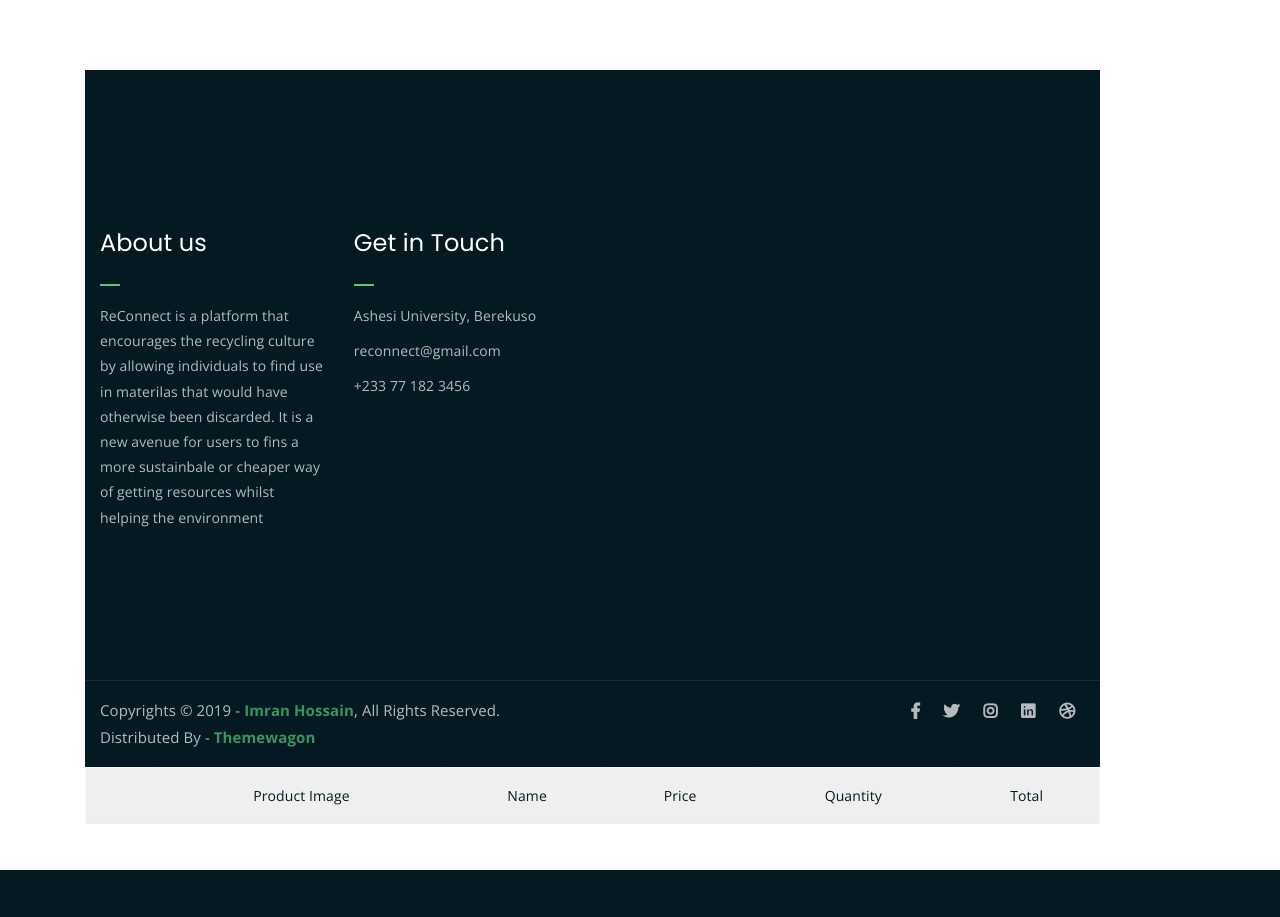
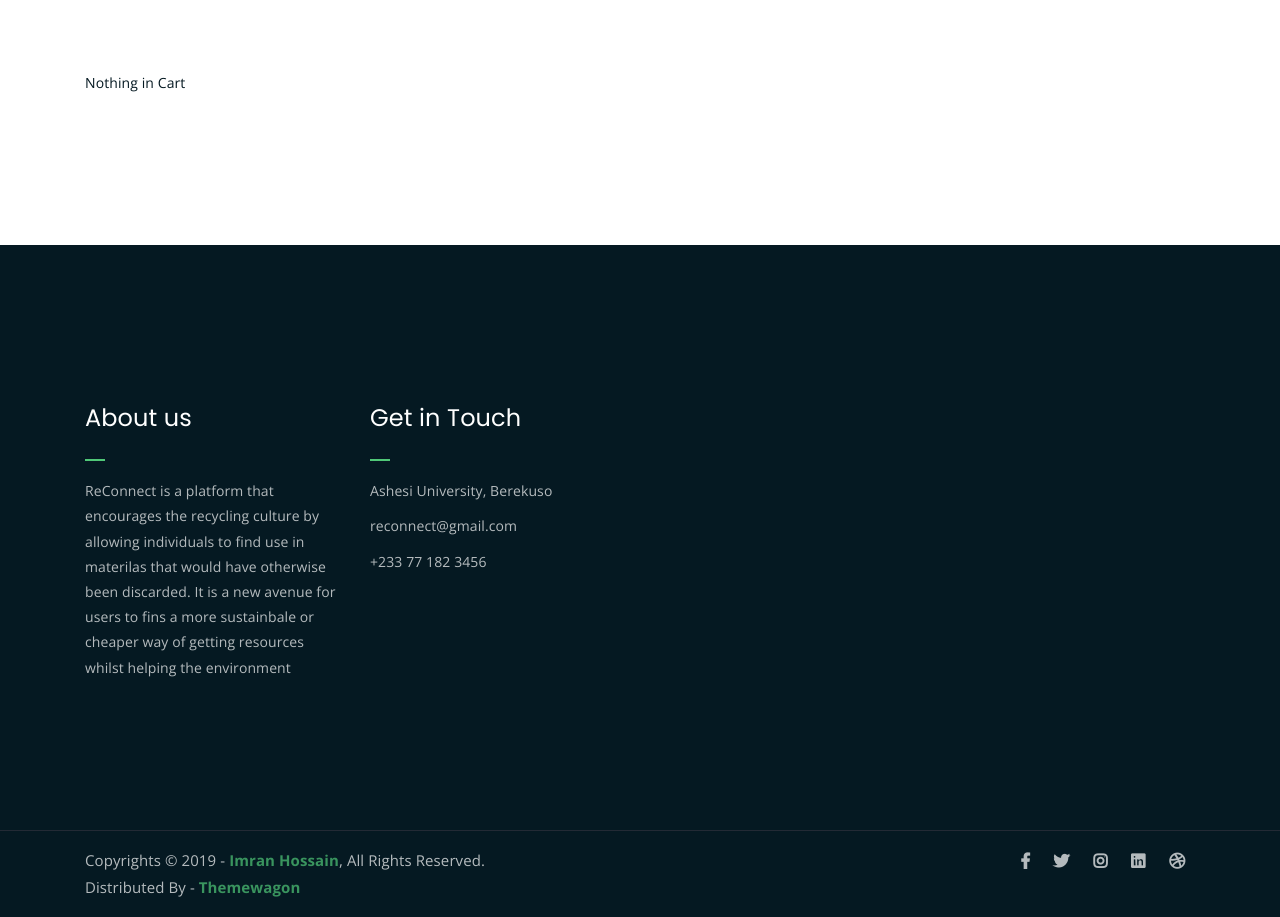
Before and after one commit to ice-koffee/skeleton_template, a PHP site: page /view/Cart.php in a window 1280 px wide. Shown: the part 80-997 px from the top of the page. Before the commit the page ends 950 px from the top, so only its background shows below. Run offline with PHP 8.4, Linux system fonts and the light colour scheme; lists and menus that the app fills with data are empty.

Commit message:
empty cart message

```diff
--- a/view/Cart.php
+++ b/view/Cart.php
@@ -94,19 +94,8 @@ session_start();
 
 						$output .= "
 
+						Nothing in Cart
 
-						<table class='cart-table'>
-							<thead class='cart-table-head'>
-								<tr class='table-head-row'>
-									<th class='product-remove'></th>
-									<th class='product-image'>Product Image</th>
-									<th class='product-name'>Name</th>
-									<th class='product-price'>Price</th>
-									<th class='product-quantity'>Quantity</th>
-									<th class='product-total'>Total</th>
-								</tr>
-							</thead>
-							<tbody>
 
 							";
 
```
